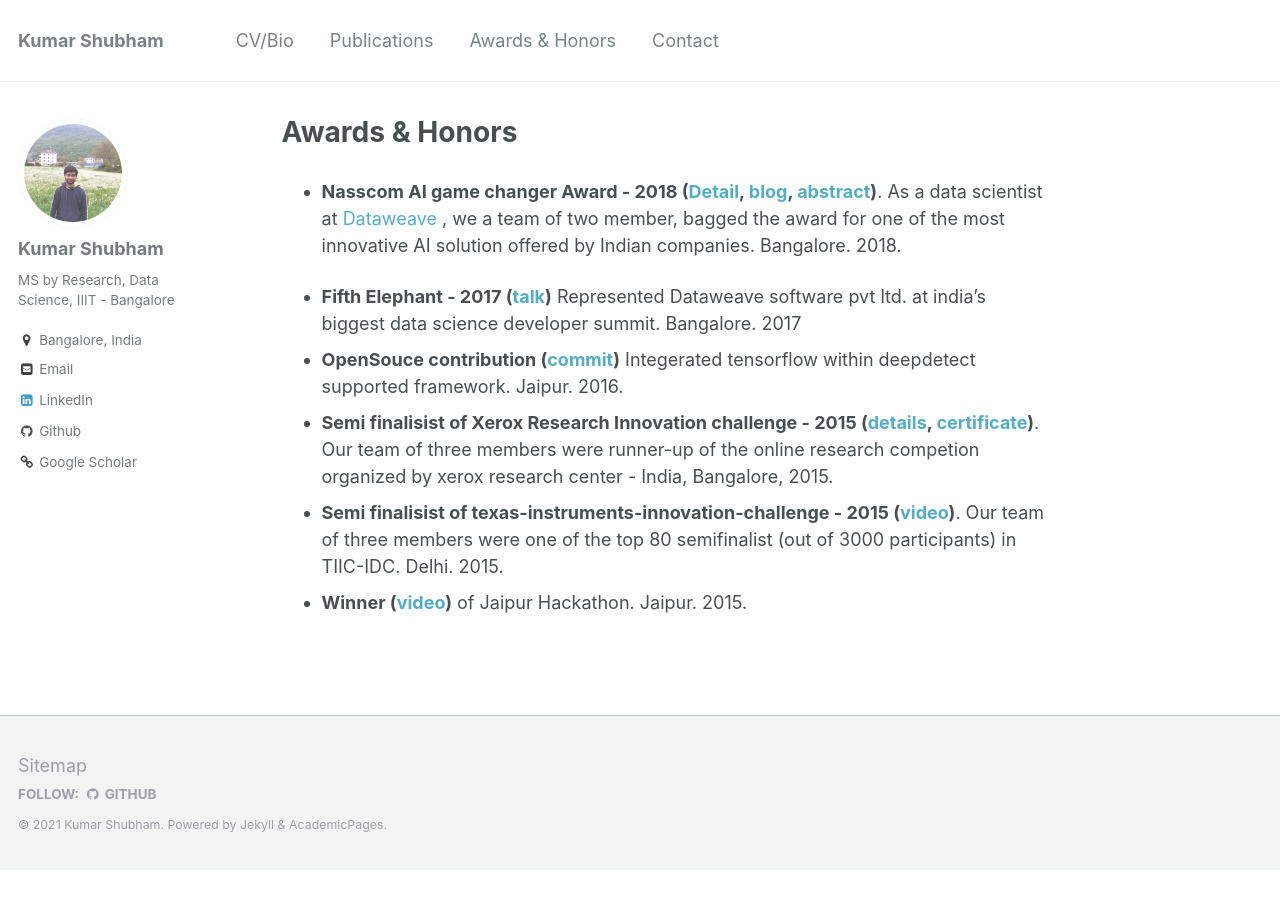
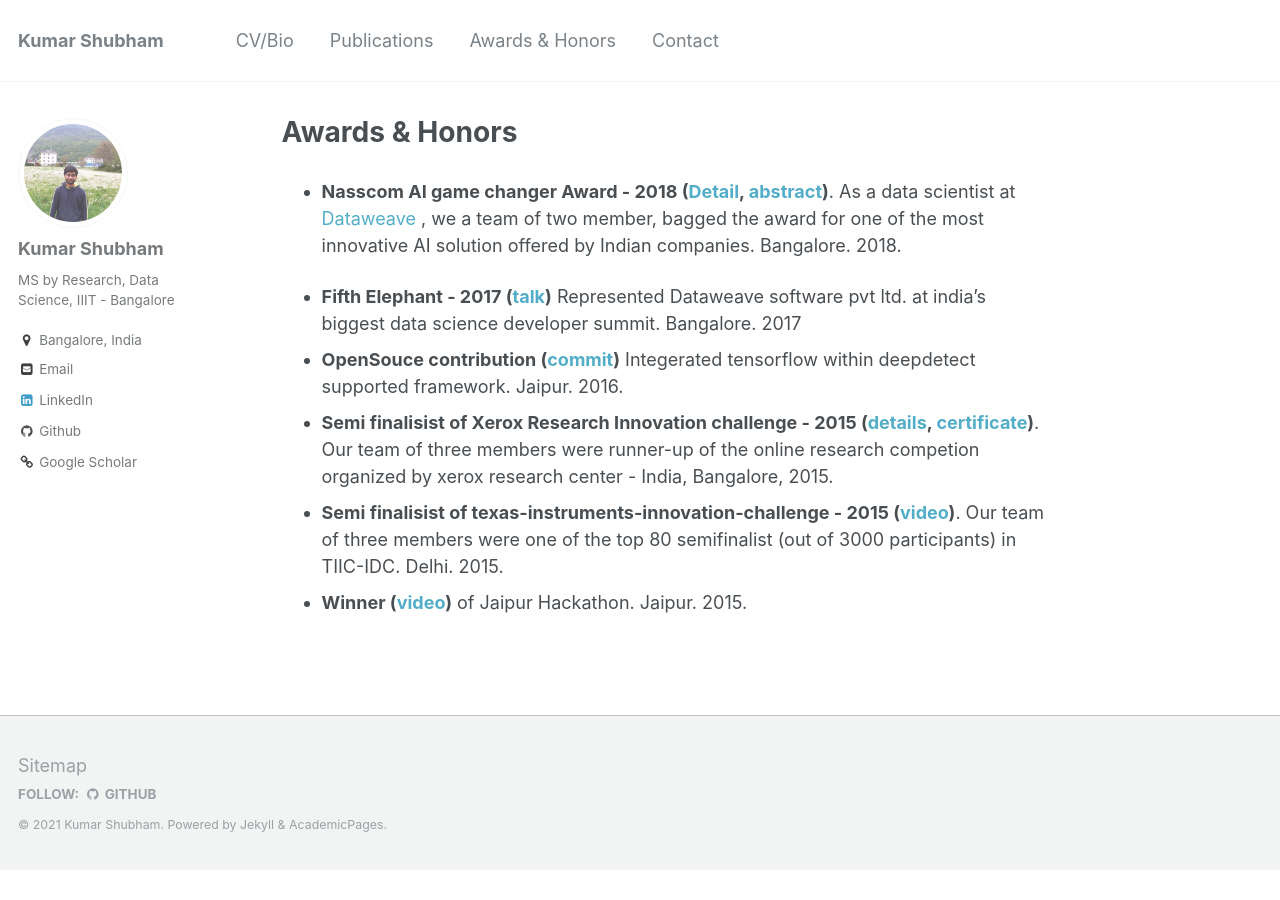
Before and after one commit to kyrs/kyrs.github.io, a Jekyll site: the page built from _pages/awards.md, in a window 1280 px wide. Built offline with Jekyll 4.4.1, drawn with Linux system fonts in a browser that asks for light colours.

Commit message:
pushing the pdf file

```diff
--- a/_pages/awards.md
+++ b/_pages/awards.md
@@ -5,7 +5,7 @@ permalink: /awards/
 author_profile: true
 ---
 
-* **Nasscom AI game changer Award - 2018 ([Detail](https://www.nasscom.in/knowledge-center/publications/top-50-ai-game-changers-compendium-best-ai-solutions-use-cases), [blog](https://news.developer.nvidia.com/how-ai-is-helping-consumer-brands-detect-and-eliminate-counterfeit-products/), [abstract](http://kyrs.github.io/files/counterfiet.pdf))**. As a data scientist at [Dataweave](https://dataweave.com/) , we a team of two member, bagged the award for one of the most innovative AI solution offered by Indian companies. Bangalore. 2018.
+* **Nasscom AI game changer Award - 2018 ([Detail](https://www.nasscom.in/knowledge-center/publications/top-50-ai-game-changers-compendium-best-ai-solutions-use-cases), [abstract](http://kyrs.github.io/files/counterfiet.pdf))**. As a data scientist at [Dataweave](https://dataweave.com/) , we a team of two member, bagged the award for one of the most innovative AI solution offered by Indian companies. Bangalore. 2018.
 
 * **Fifth Elephant - 2017 ([talk](https://www.youtube.com/watch?v=Gffq_S_od5E))** Represented Dataweave software pvt ltd. at india's biggest data science developer summit. Bangalore. 2017
 * **OpenSouce contribution ([commit](https://github.com/jolibrain/deepdetect/pull/103))** Integerated tensorflow within deepdetect supported framework. Jaipur. 2016.
```
Also changed, not shown: 2 other files.
